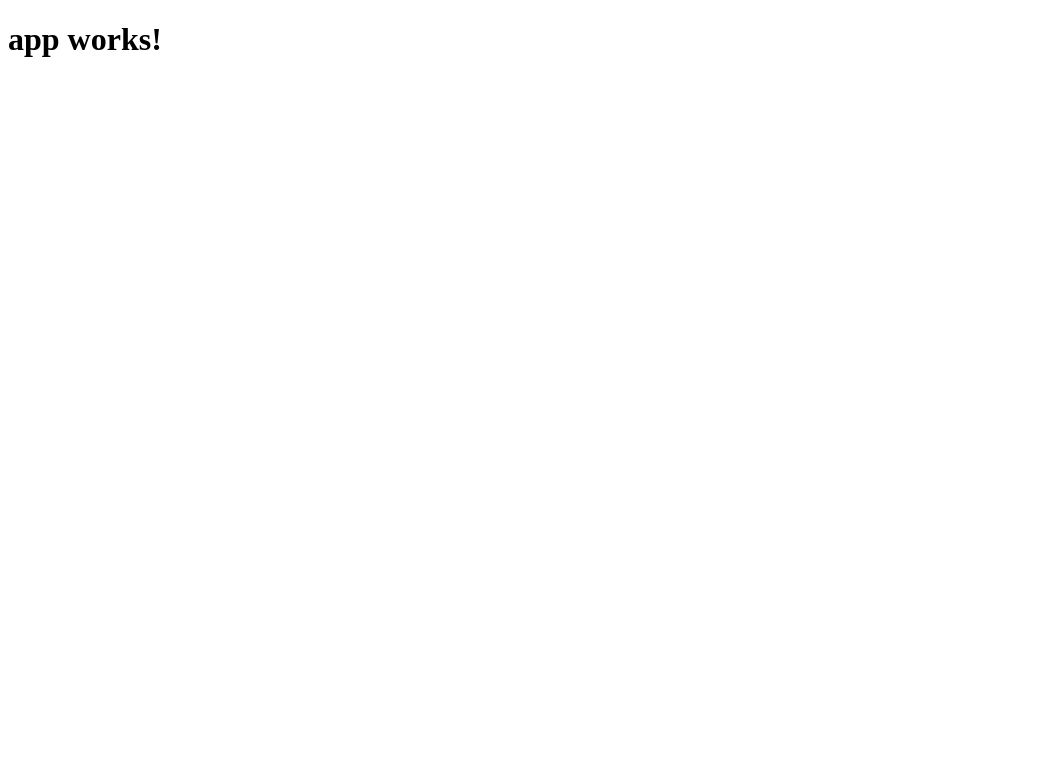
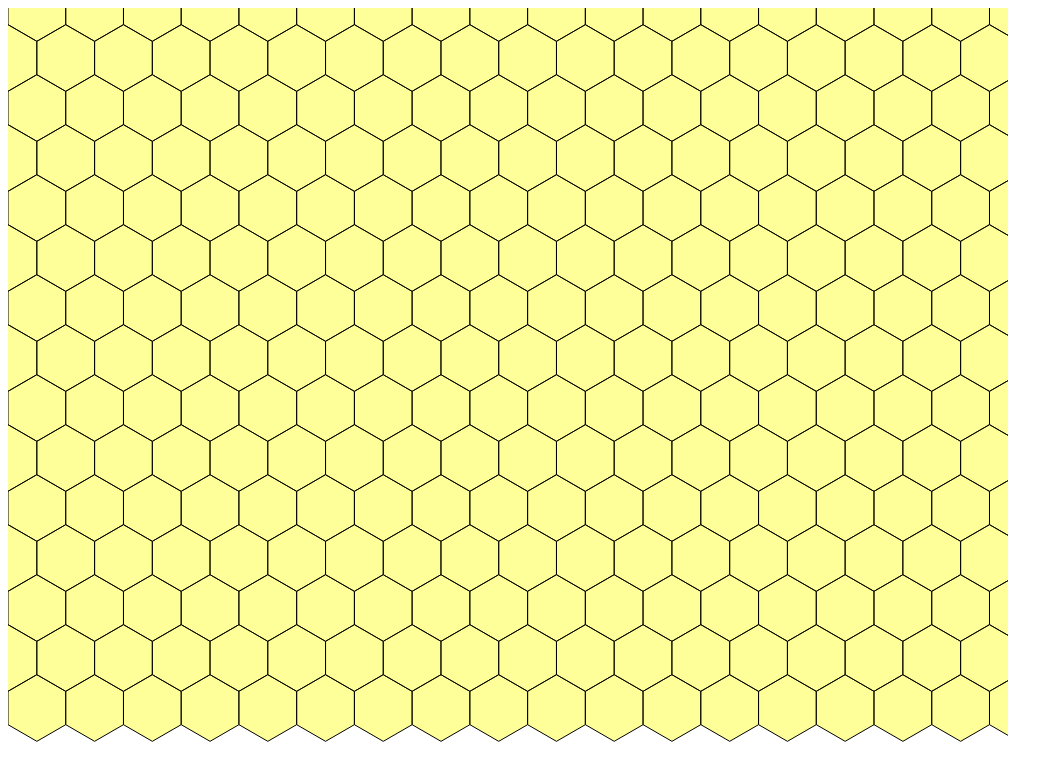
Before and after one commit to utecht/ngrails, an Angular app: page / in a window 1280 px wide. Shown: the top 780 px of the page, without its empty margins (0-1063 px from the left). Built offline with nearby package versions, Linux system fonts and the light colour scheme.

Commit message:
hex grid

```diff
--- a/src/app/app.component.css
+++ b/src/app/app.component.css
@@ -0,0 +1,7 @@
+.hex {
+    cursor: crosshair;
+    fill-opacity: 0.4;
+    stroke: #000;
+    stroke-width: 1;
+    fill: #ffff00;
+}
--- a/src/app/app.component.html
+++ b/src/app/app.component.html
@@ -1,3 +1,11 @@
-<h1>
-  {{title}}
-</h1>
+<p *ngIf="debug_string">
+  {{debug_string}}
+</p>
+<svg [attr.width]="board.x_size"
+     [attr.height]="board.y_size">
+    <polygon *ngFor="let hex of hexes"
+             class="hex"
+             (click)="debug(hex)"
+             [attr.points]="hex.point_string">
+    </polygon>
+</svg>
--- a/src/app/app.component.ts
+++ b/src/app/app.component.ts
@@ -1,10 +1,32 @@
-import { Component } from '@angular/core';
+import { Component, OnInit } from '@angular/core';
+import { Hex, Board, generate_points } from './hex';
 
 @Component({
   selector: 'app-root',
   templateUrl: './app.component.html',
   styleUrls: ['./app.component.css']
 })
-export class AppComponent {
+export class AppComponent implements OnInit {
   title = 'app works!';
+  hexes: Hex[] = [];
+  board: Board;
+  debug_string: string = "";
+
+  ngOnInit(){
+     this.board = {
+         x_size: 1000,
+         y_size: 1000,
+         columns: 60,
+         rows: 15
+     };
+     for(let x = 0; x < this.board.columns; x++){
+         for(let y = 0; y < this.board.rows; y++){
+             this.hexes.push(generate_points(x, y, this.board));
+         }
+     }
+  }
+
+  debug(hex: Hex){
+      this.debug_string=JSON.stringify(hex);
+  }
 }
--- /dev/null
+++ b/src/app/hex.ts
@@ -0,0 +1,53 @@
+export interface Point {
+    x: number;
+    y: number;
+}
+
+export interface Hex {
+    x: number;
+    y: number;
+    point_string: string;
+    points: Point[];
+}
+
+export interface Board {
+    x_size: number;
+    y_size: number;
+    columns: number;
+    rows: number;
+}
+
+export function generate_points(x:number, y:number, board: Board): Hex{
+    let height: number = board.y_size / board.rows;
+    let size: number = height / 2;
+    let width: number = (Math.sqrt(3) / 2) * height;
+    let center: Point = {x: width * x,
+                         y: ((height * .75) * y)};
+    if(y % 2 == 0){
+        center.x = center.x + (width / 2);
+    }
+    let points: Point[] = [];
+    for(let i = 0; i < 6; i++){
+        points.push(hex_corner(center, size, i));
+    }
+    let point_string: string = points.map(point_to_string).join(' ');
+    let hex: Hex = {
+        x: x,
+        y: y,
+        points: points,
+        point_string: point_string
+    };
+    return hex;
+}
+
+function point_to_string(point: Point): string{
+    return point.x + ',' + point.y;
+}
+
+function hex_corner(center: Point, size: number, i: number): Point{
+    let angle_deg: number = 60 * i + 30;
+    let angle_rad: number = Math.PI / 180 * angle_deg;
+    let point: Point = {x: center.x + size * Math.cos(angle_rad),
+                        y: center.y + size * Math.sin(angle_rad)}
+    return point;
+}
```
